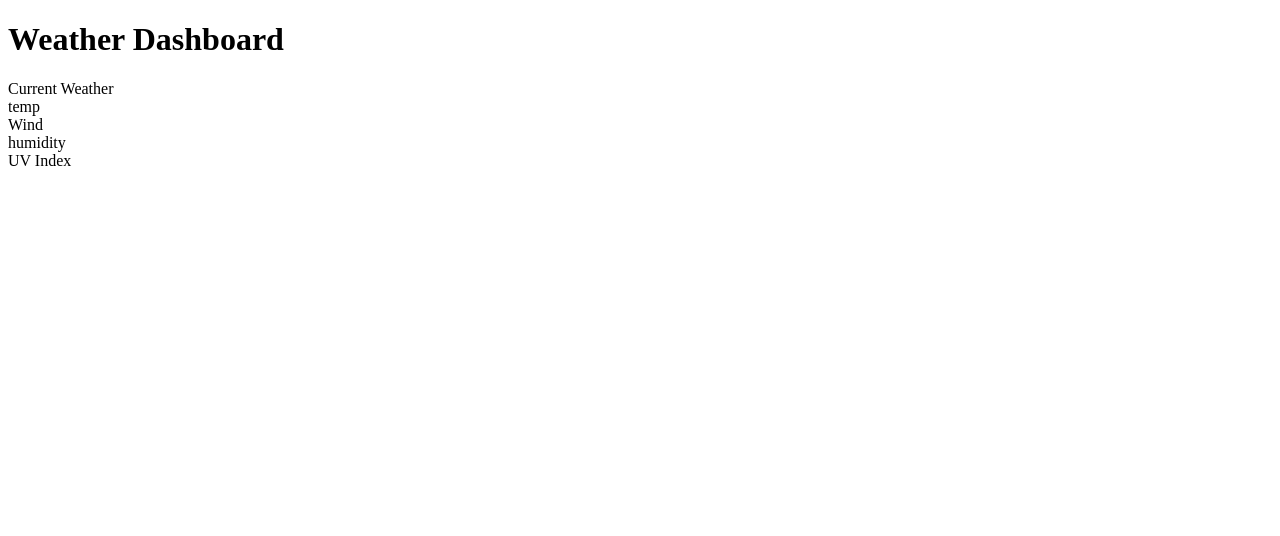
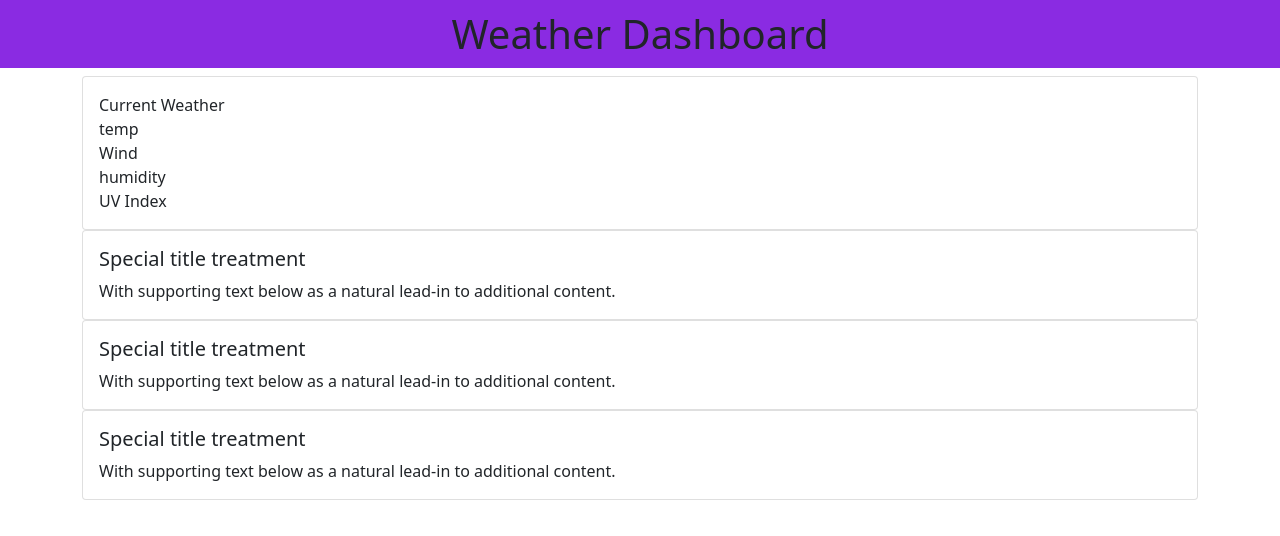
Before and after one commit to scrutch93/Weather-Dashboard, a plain HTML site: page index.html in a window 1280 px wide. Drawn offline with nearby package versions, Linux system fonts and the light colour scheme.

Commit message:
more bootstrap and css elements added

```diff
--- a/index.html
+++ b/index.html
@@ -4,22 +4,65 @@
     <meta charset="UTF-8">
     <meta http-equiv="X-UA-Compatible" content="IE=edge">
     <meta name="viewport" content="width=device-width, initial-scale=1.0">
+    <link href="https://cdn.jsdelivr.net/npm/bootstrap@5.0.0/dist/css/bootstrap.min.css" rel="stylesheet" integrity="sha384-wEmeIV1mKuiNpC+IOBjI7aAzPcEZeedi5yW5f2yOq55WWLwNGmvvx4Um1vskeMj0" crossorigin="anonymous">
+    <link rel="stylesheet" href="./style.css">
     <title>Weather Dashboard</title>
 </head>
 <body>
+
+
     <h1> Weather Dashboard</h1>
 
-    <div class=container>
-        <div> Current Weather</div>
-        <div> temp</div>
-        <div>Wind</div>
-        <div>humidity</div>
-        <div> UV Index</div>
+    <div class="container-lg">
+        <div class="card">
+            <div class="card-body">
+                <div> Current Weather</div>
+                <div> temp</div>
+                <div>Wind</div>
+                <div>humidity</div>
+                <div> UV Index</div>
+            </div>
+          </div>
+          <div class="row">
+            <div >
+              <div class="card">
+                <div class="card-body">
+                  <h5 class="card-title">Special title treatment</h5>
+                  <p class="card-text">With supporting text below as a natural lead-in to additional content.</p>
+
+                </div>
+              </div>
+            </div>
+            <div >
+              <div class="card">
+                <div class="card-body">
+                  <h5 class="card-title">Special title treatment</h5>
+                  <p class="card-text">With supporting text below as a natural lead-in to additional content.</p>
+
+                </div>
+              </div>
+            </div>
+          </div>
+          <div >
+            <div class="card">
+              <div class="card-body">
+                <h5 class="card-title">Special title treatment</h5>
+                <p class="card-text">With supporting text below as a natural lead-in to additional content.</p>
+
+              </div>
+            </div>
+          </div>
+        </div>
+
+
+
 
 
     </div>
 
 
 
+
+
 </body>
 </html>
--- a/style.css
+++ b/style.css
@@ -0,0 +1,8 @@
+h1{
+    text-align: center;
+    background-color: blueviolet;
+    padding-top: 10px;
+    padding-bottom: 10px;
+
+
+}
```
